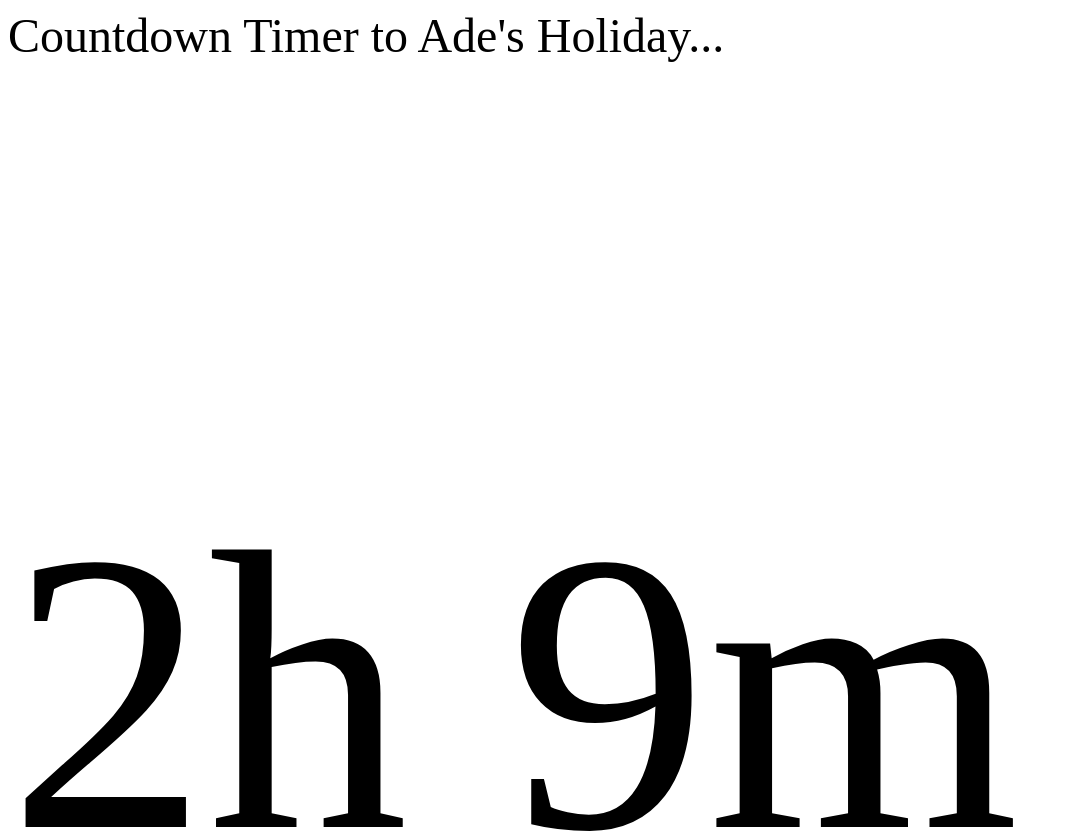
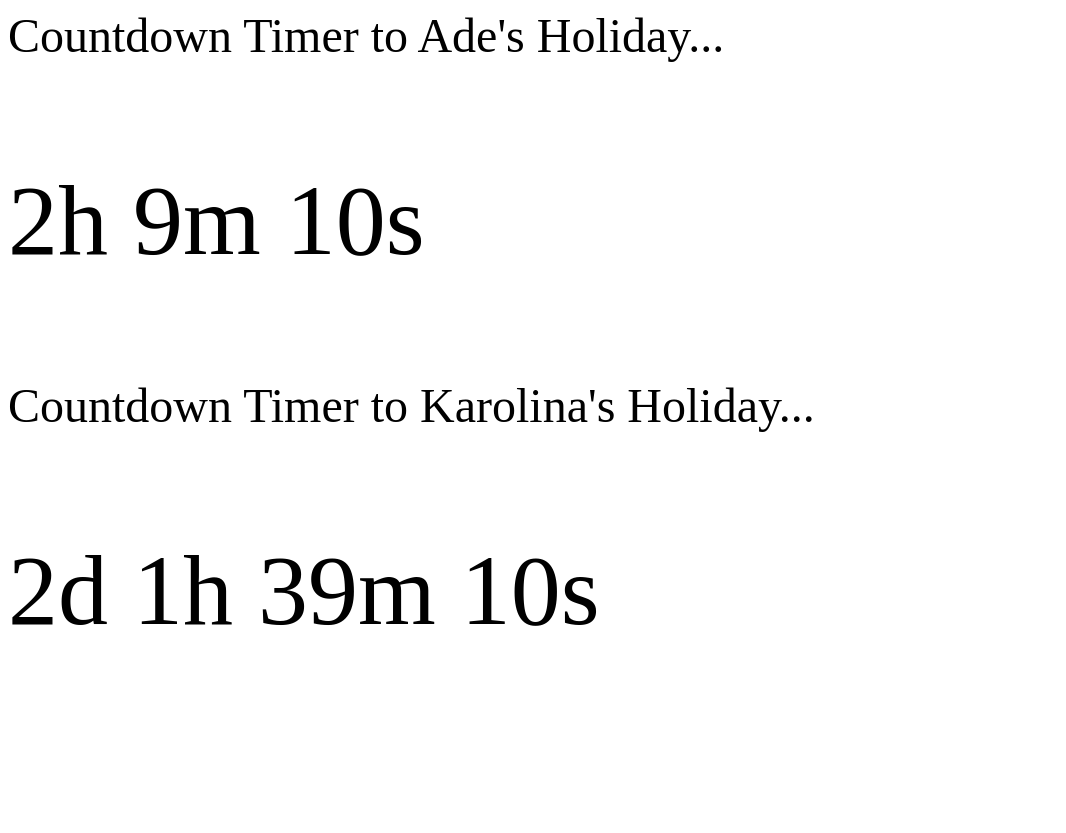
Before and after one commit to schaalar/schaalar.github.io, a plain HTML site: page index.html in a window 1280 px wide. Shown: the top 833 px of the page, without its empty margins (0-1066 px from the left). After the commit the page ends 800 px from the top, so only its background shows below. Drawn offline with Linux system fonts and the light colour scheme.

Commit message:
updated to v1.8

```diff
--- a/index.html
+++ b/index.html
@@ -7,18 +7,29 @@
 
 <p id="demo"></p>
 
+<p id="title">
+    <font size="48">
+      Countdown Timer to Karolina's Holiday...
+    </font>
+  </p>
+
+<p id="realDeal"></p>
+
 <script>
 // Set the date we're counting down to
 var countDownDate = new Date("Aug 7, 2019 16:30:00").getTime();
+var countDownDateK = new Date("Aug 9, 2019 16:00:00").getTime();
 
 // Update the count down every 1 second
 var x = setInterval(function() {
 
   // Get today's date and time
   var now = new Date().getTime();
+  var nowK = new Date().getTime();
 
   // Find the distance between now and the count down date
   var distance = countDownDate - now;
+  var distanceK = countDownDateK - now;
 
   // Time calculations for days, hours, minutes and seconds
   // var days = Math.floor(distance / (1000 * 60 * 60 * 24));
@@ -26,16 +37,30 @@ var x = setInterval(function() {
   var minutes = Math.floor((distance % (1000 * 60 * 60)) / (1000 * 60));
   var seconds = Math.floor((distance % (1000 * 60)) / 1000);
 
+  var daysK = Math.floor(distanceK / (1000 * 60 * 60 * 24));
+  var hoursK = Math.floor((distanceK % (1000 * 60 * 60 * 24)) / (1000 * 60 * 60));
+  var minutesK = Math.floor((distanceK % (1000 * 60 * 60)) / (1000 * 60));
+  var secondsK = Math.floor((distanceK % (1000 * 60)) / 1000);
+
   // Display the result in the element with id="demo"
   // document.getElementById("demo").innerHTML = days + "d " + hours + "h " + minutes + "m " + seconds + "s ";
   var output = document.getElementById("demo");
-  output.style.fontSize = "400px";
+  output.style.fontSize = "100px";
   output.innerHTML = hours + "h " + minutes + "m " + seconds + "s ";
+
+  var outputK = document.getElementById("realDeal");
+  outputK.style.fontSize = "100px";
+  outputK.innerHTML = daysK + "d " + hoursK + "h " + minutesK + "m " + secondsK + "s ";
 
   // If the count down is finished, write some text
   if (distance < 0) {
     clearInterval(x);
     document.getElementById("demo").innerHTML = "EXPIRED";
   }
+
+  if (distanceK < 0) {
+    clearInterval(x);
+    document.getElementById("realDeal").innerHTML = "EXPIRED";
+  }
 }, 1000);
 </script>
```
